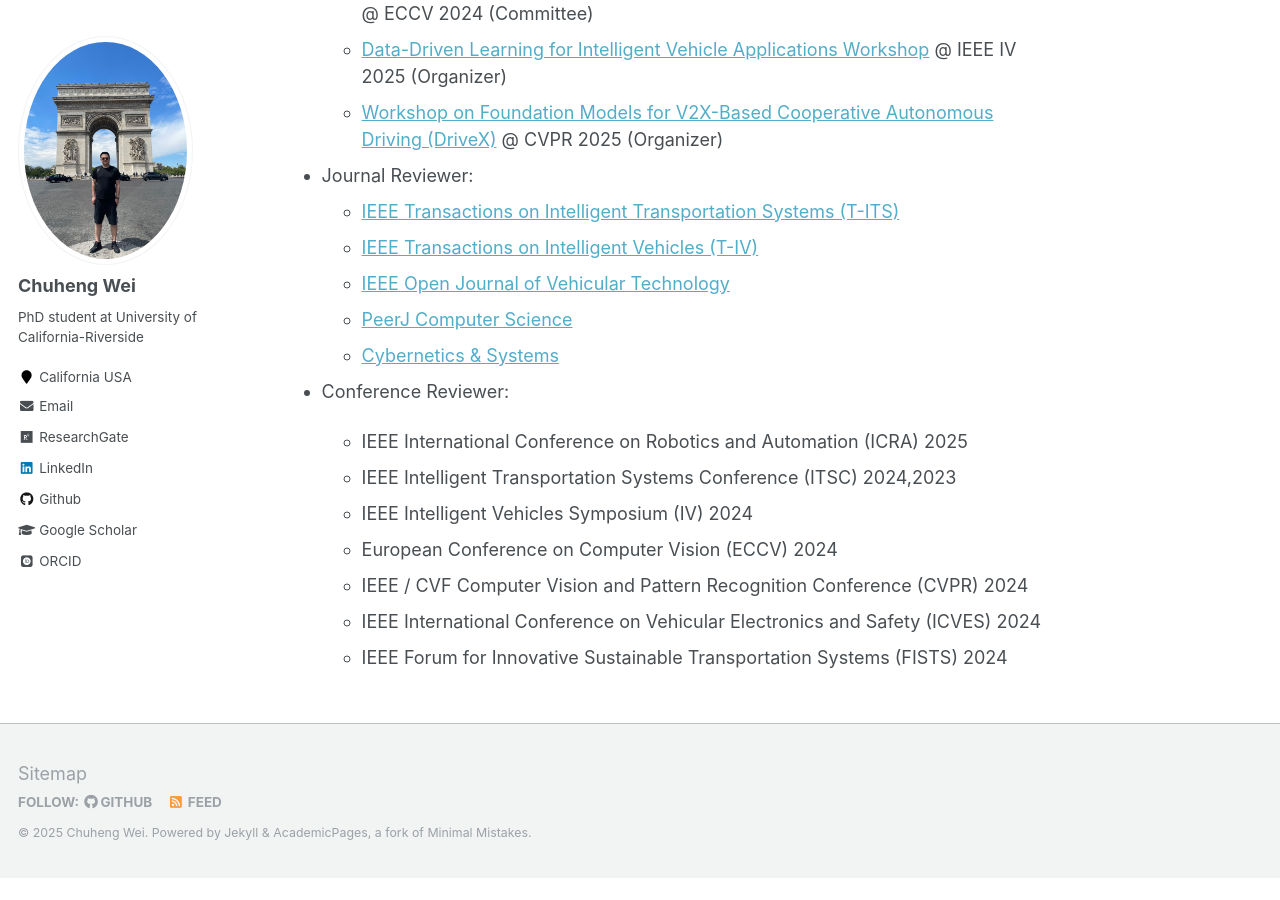
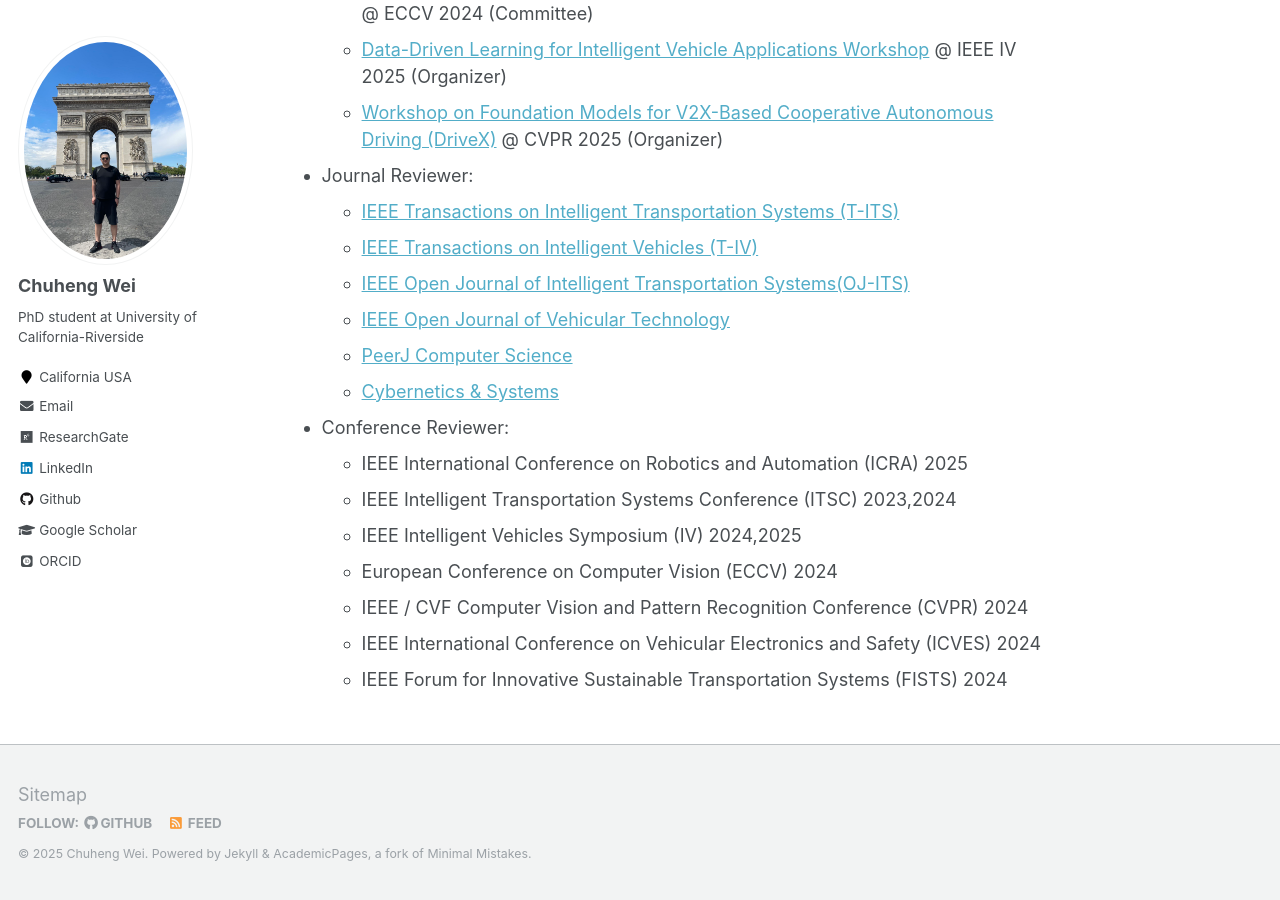
Before and after one commit to ChuhengWei/ChuhengWei.github.io, a Jekyll site: the page built from _pages/about.md, in a window 1280 px wide and 900 px high, scrolled down 1493 px. Built offline with Jekyll 4.4.1, drawn with Linux system fonts in a browser that asks for light colours; some web fonts are replaced; before the commit the page ends 2371 px from its top, so only the background shows below that.

Commit message:
Update News

```diff
--- a/_pages/about.md
+++ b/_pages/about.md
@@ -54,14 +54,14 @@ Professional Service
 - Journal Reviewer:
   - [IEEE Transactions on Intelligent Transportation Systems (T-ITS)](https://ieee-itss.org/pub/t-its/)
   - [IEEE Transactions on Intelligent Vehicles (T-IV)](https://ieee-itss.org/pub/t-iv/)
+  - [IEEE Open Journal of Intelligent Transportation Systems(OJ-ITS)](https://ieee-itss.org/pub/oj-its/)
   - [IEEE Open Journal of Vehicular Technology](https://ieeexplore.ieee.org/xpl/RecentIssue.jsp?punumber=8782711)
   - [PeerJ Computer Science](https://peerj.com/computer-science/)
   - [Cybernetics & Systems](https://www.tandfonline.com/journals/ucbs20)
 - Conference Reviewer:
-
   - IEEE International Conference on Robotics and Automation (ICRA) 2025
-  - IEEE Intelligent Transportation Systems Conference (ITSC) 2024,2023
-  - IEEE Intelligent Vehicles Symposium (IV) 2024
+  - IEEE Intelligent Transportation Systems Conference (ITSC) 2023,2024
+  - IEEE Intelligent Vehicles Symposium (IV) 2024,2025
   - European Conference on Computer Vision (ECCV) 2024
   - IEEE / CVF Computer Vision and Pattern Recognition Conference (CVPR) 2024
   - IEEE International Conference on Vehicular Electronics and Safety (ICVES) 2024
```
